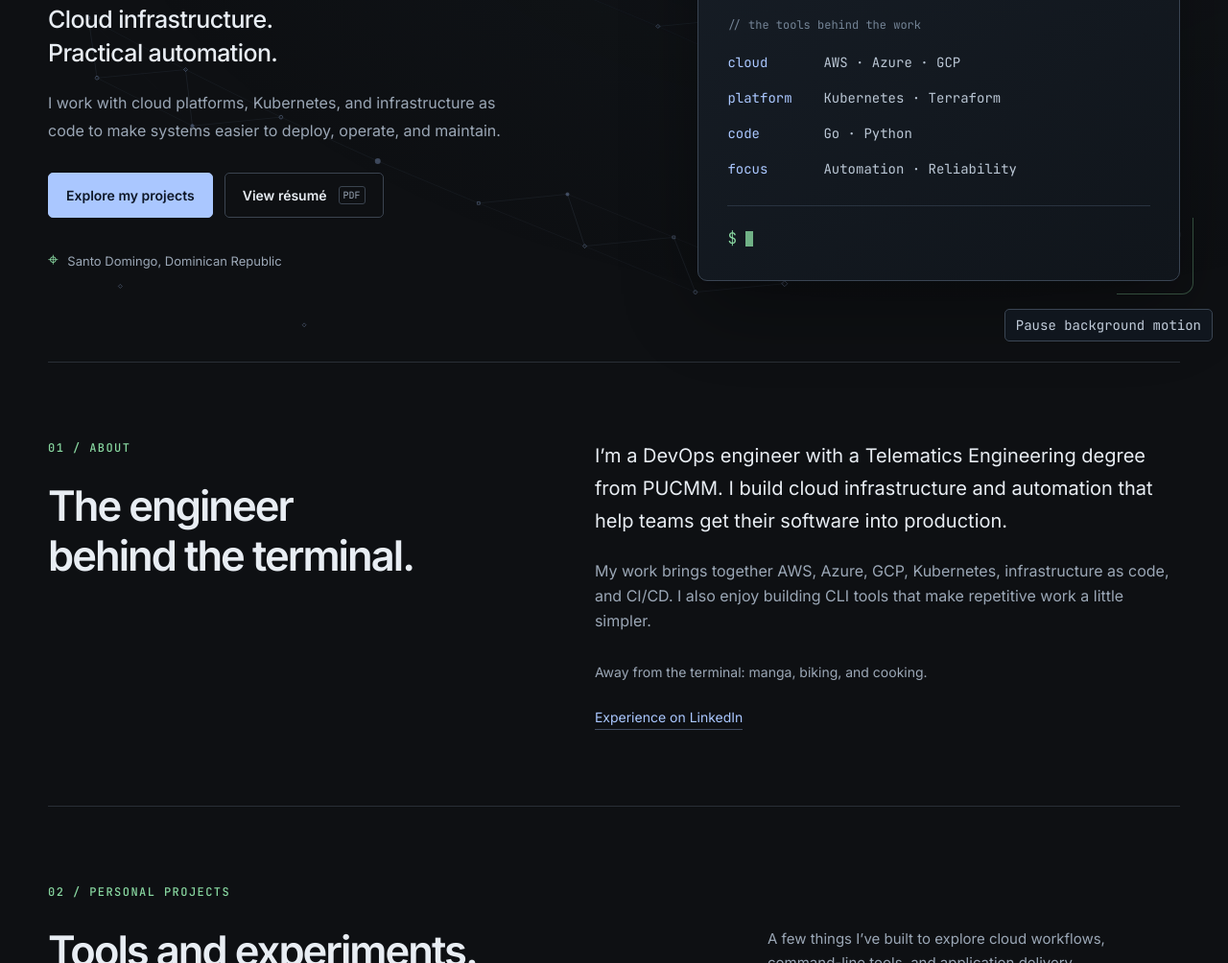
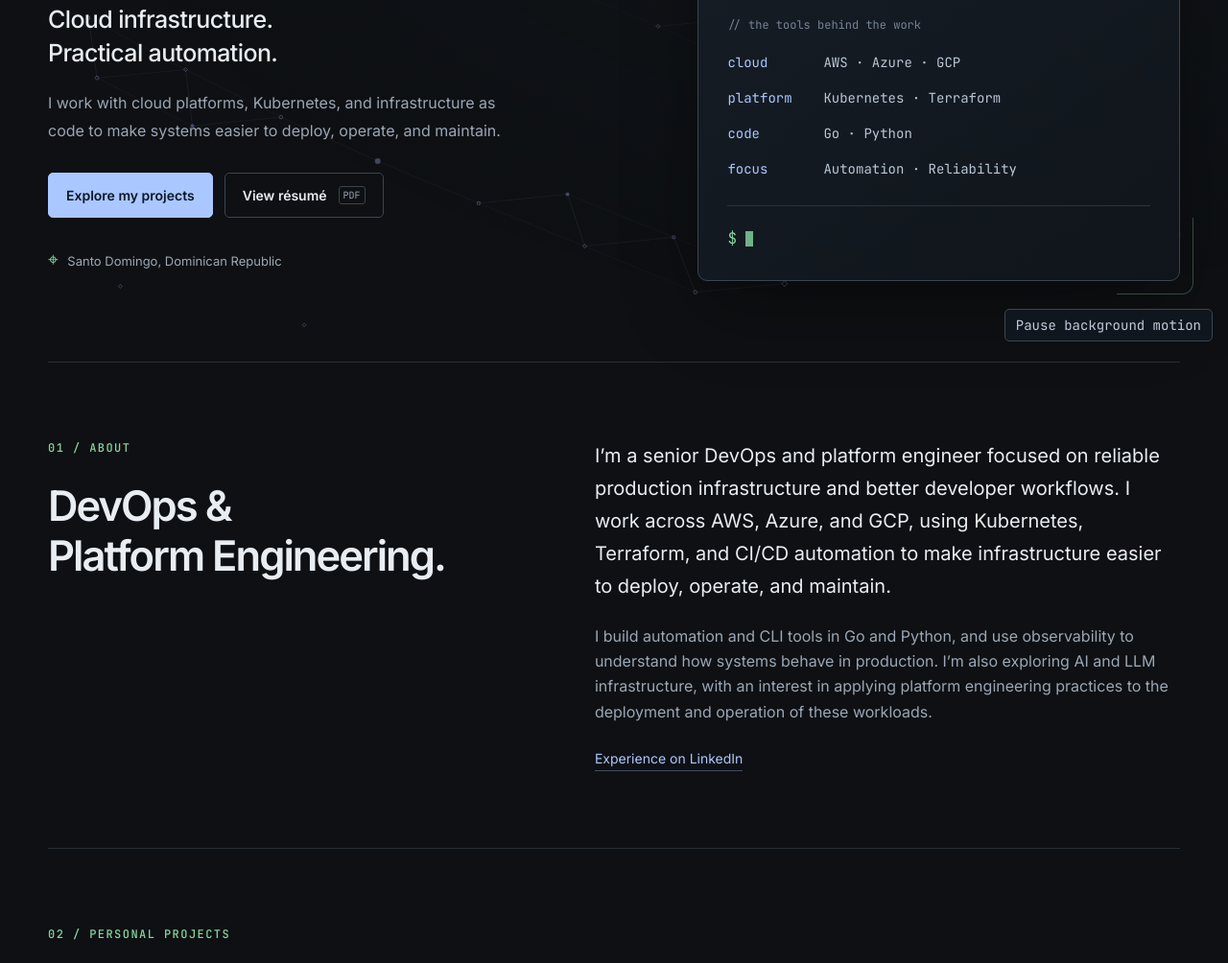
Before and after one commit to javiercm1410/personal_site, an Astro site: page / in a window 1280 px wide. Shown: the part 430-1434 px from the top of the page at 96% size. Built offline with nearby package versions, Linux system fonts and the light colour scheme; Astro itself is replaced by a stand-in of ours.

Commit message:
docs: Focus About section on professional profile

```diff
--- a/src/components/About.astro
+++ b/src/components/About.astro
@@ -1,2 +1,15 @@
-<section id="whoami" class="portfolio-section about-section" aria-labelledby="about-title"><div class="section-heading"><p class="eyebrow">01 / ABOUT</p><h2 id="about-title">The engineer<br/>behind the terminal.</h2></div>
-<div class="about-copy"><p class="large-copy">I’m a DevOps engineer with a Telematics Engineering degree from PUCMM. I build cloud infrastructure and automation that help teams get their software into production.</p><p>My work brings together AWS, Azure, GCP, Kubernetes, infrastructure as code, and CI/CD. I also enjoy building CLI tools that make repetitive work a little simpler.</p><p class="personal-note">Away from the terminal: manga, biking, and cooking.</p><a href="https://www.linkedin.com/in/javier-carrillo-massih/" target="_blank" rel="noopener" class="text-link">Experience on LinkedIn</a></div></section>
+<section id="whoami" class="portfolio-section about-section" aria-labelledby="about-title">
+  <div class="section-heading">
+    <p class="eyebrow">01 / ABOUT</p>
+    <h2 id="about-title">DevOps &amp;<br />Platform Engineering.</h2>
+  </div>
+  <div class="about-copy">
+    <p class="large-copy">
+      I’m a senior DevOps and platform engineer focused on reliable production infrastructure and better developer workflows. I work across AWS, Azure, and GCP, using Kubernetes, Terraform, and CI/CD automation to make infrastructure easier to deploy, operate, and maintain.
+    </p>
+    <p>
+      I build automation and CLI tools in Go and Python, and use observability to understand how systems behave in production. I’m also exploring AI and LLM infrastructure, with an interest in applying platform engineering practices to the deployment and operation of these workloads.
+    </p>
+    <a href="https://www.linkedin.com/in/javier-carrillo-massih/" target="_blank" rel="noopener" class="text-link">Experience on LinkedIn</a>
+  </div>
+</section>
```
